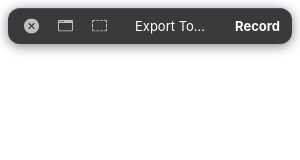
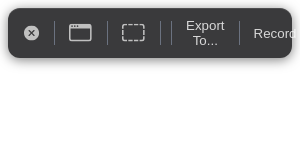
Before and after one commit to zacharskim/SnapFold, an Electron app: page src/control-bar.html in a window 300 px wide. Drawn offline with Linux system fonts and the light colour scheme.

Commit message:
more or less finished control bar styling

```diff
--- a/src/control-bar.css
+++ b/src/control-bar.css
@@ -27,9 +27,27 @@
   -webkit-app-region: no-drag;
 }
 
-.icon-button img {
+.close-button img {
   width: 16px;
   height: 16px;
+  opacity: 0.8;
+}
+
+.close-button:hover img {
+  opacity: 1;
+}
+
+.close-button {
+  background: none;
+  border: none;
+  padding: 4px;
+  cursor: pointer;
+  -webkit-app-region: no-drag;
+}
+
+.icon-button img {
+  width: 24px;
+  height: 24px;
   opacity: 0.8;
 }
 
@@ -41,17 +59,42 @@
   margin-left: auto;
   padding: 4px 8px;
   -webkit-app-region: no-drag;
-  cursor: pointer;
 }
 
 .record {
   font-weight: bold;
+  align-items: center;
   color: white;
-  cursor: pointer;
   margin-left: 12px;
   -webkit-app-region: no-drag;
 }
 
-.record:hover {
-  text-decoration: underline;
+.control-bar-btn {
+  background: none;
+  border: none;
+  color: white;
+  padding: 4px;
+  cursor: pointer;
+  opacity: 0.8;
+  -webkit-app-region: no-drag;
 }
+
+.control-bar-btn:hover {
+  opacity: 1;
+}
+
+.border-l {
+  border-left: 1px solid #6b7280;
+}
+
+.h-6 {
+  height: 1.5rem;
+}
+
+.export-container {
+  display: flex;
+  align-items: center;
+  gap: 10px;
+  justify-content: center;
+  margin-left: auto;
+}
--- a/src/control-bar.html
+++ b/src/control-bar.html
@@ -2,15 +2,26 @@
   <link rel="stylesheet" href="control-bar.css" />
 </head>
 <div class="control-bar drag-region">
-  <button class="icon-button" id="close-btn">
+  <button class="close-button" id="close-btn">
     <img src="icons/xmark.svg" alt="Close" />
   </button>
+  <div class="border-l border-gray-500 h-6"></div>
   <button class="icon-button">
     <img src="icons/display.svg" alt="Entire Screen" />
   </button>
+  <div class="border-l border-gray-500 h-6"></div>
   <button class="icon-button">
     <img src="icons/dashedRectangle.svg" alt="Frame Select" />
   </button>
-  <div class="export no drag">Export To…</div>
-  <div class="record no drag">Record</div>
+
+  <div class="border-l border-gray-500 h-6"></div>
+  <div class="export-container">
+    <div class="border-l border-gray-500 h-6"></div>
+    <div>
+      <button class="control-bar-btn">Export To...</button>
+    </div>
+  </div>
+
+  <div class="border-l border-gray-500 h-6"></div>
+  <div><button class="control-bar-btn">Record</button></div>
 </div>
--- a/src/main.ts
+++ b/src/main.ts
@@ -100,7 +100,7 @@ app.whenReady().then(() => {
 
 function createControlBar() {
   controlBar = new BrowserWindow({
-    width: 450,
+    width: 650,
     height: 220,
     frame: false,
     alwaysOnTop: true,
```
